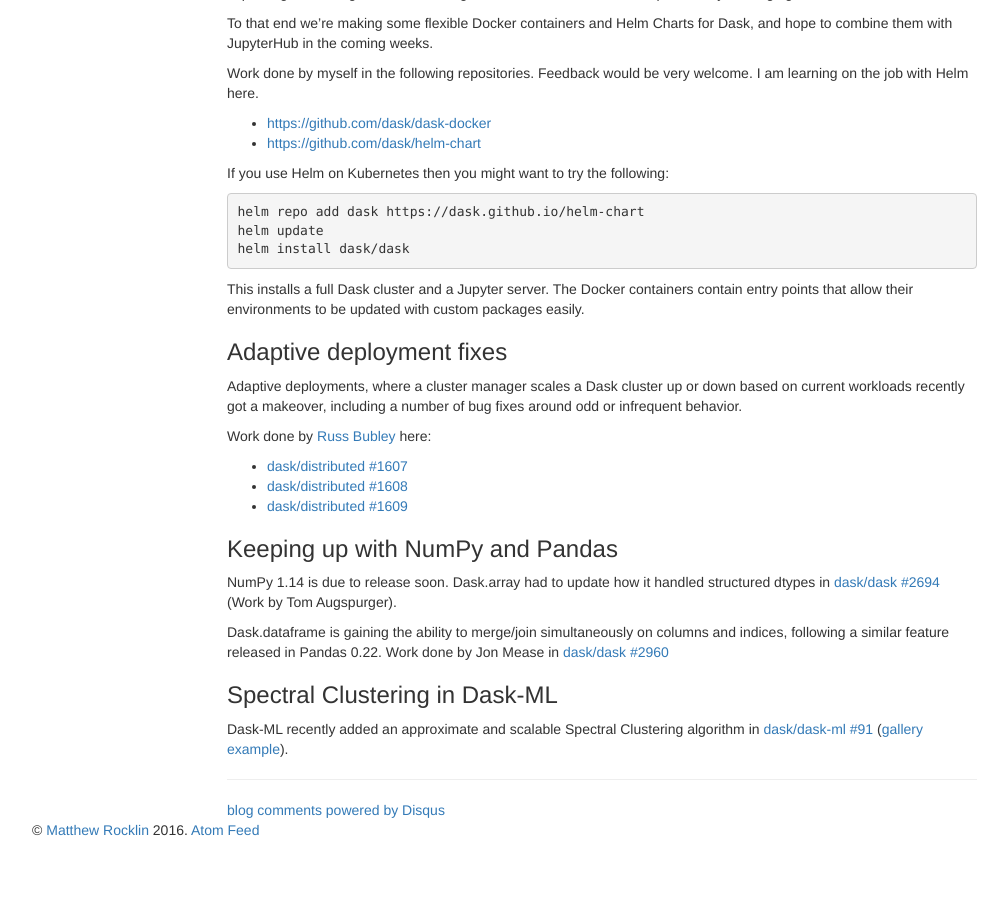
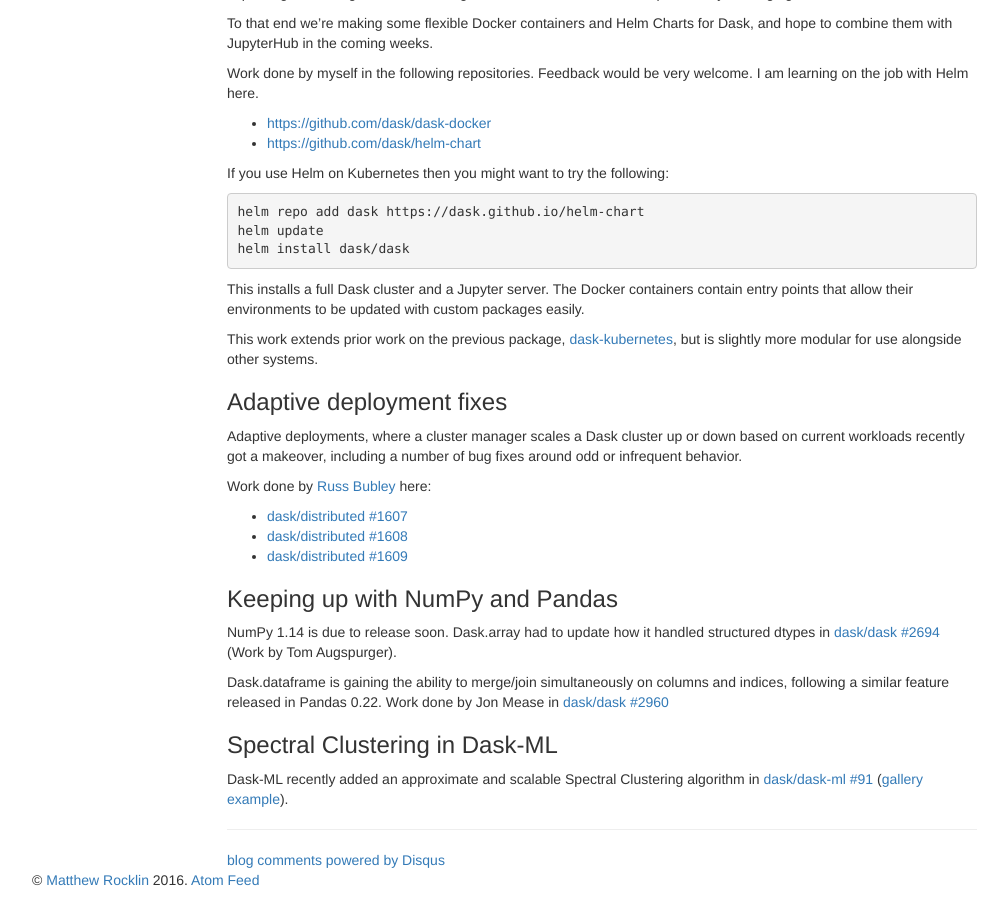
Before and after one commit to besyskymnbk/blog, a Jekyll site: the page built from _posts/work/2017-12-06-dask-dev-9.md, in a window 1280 px wide and 900 px high, scrolled down 1044 px. Shown: the whole window, without its empty margins (38-1046 px from the left). Built offline with Jekyll 4.4.1, drawn with Linux system fonts in a browser that asks for light colours; comment, search, counter and statistics services are not loaded; before the commit the page ends 1894 px from its top, so only the background shows below that.

Commit message:
add note about dask-kubernetes

```diff
--- a/_posts/work/2017-12-06-dask-dev-9.md
+++ b/_posts/work/2017-12-06-dask-dev-9.md
@@ -95,6 +95,10 @@ This installs a full Dask cluster and a Jupyter server.  The Docker containers
 contain entry points that allow their environments to be updated with custom
 packages easily.
 
+This work extends prior work on the previous package,
+[dask-kubernetes](https://github.com/dask/dask-kubernetes), but is slightly
+more modular for use alongside other systems.
+
 
 ### Adaptive deployment fixes
 
```
